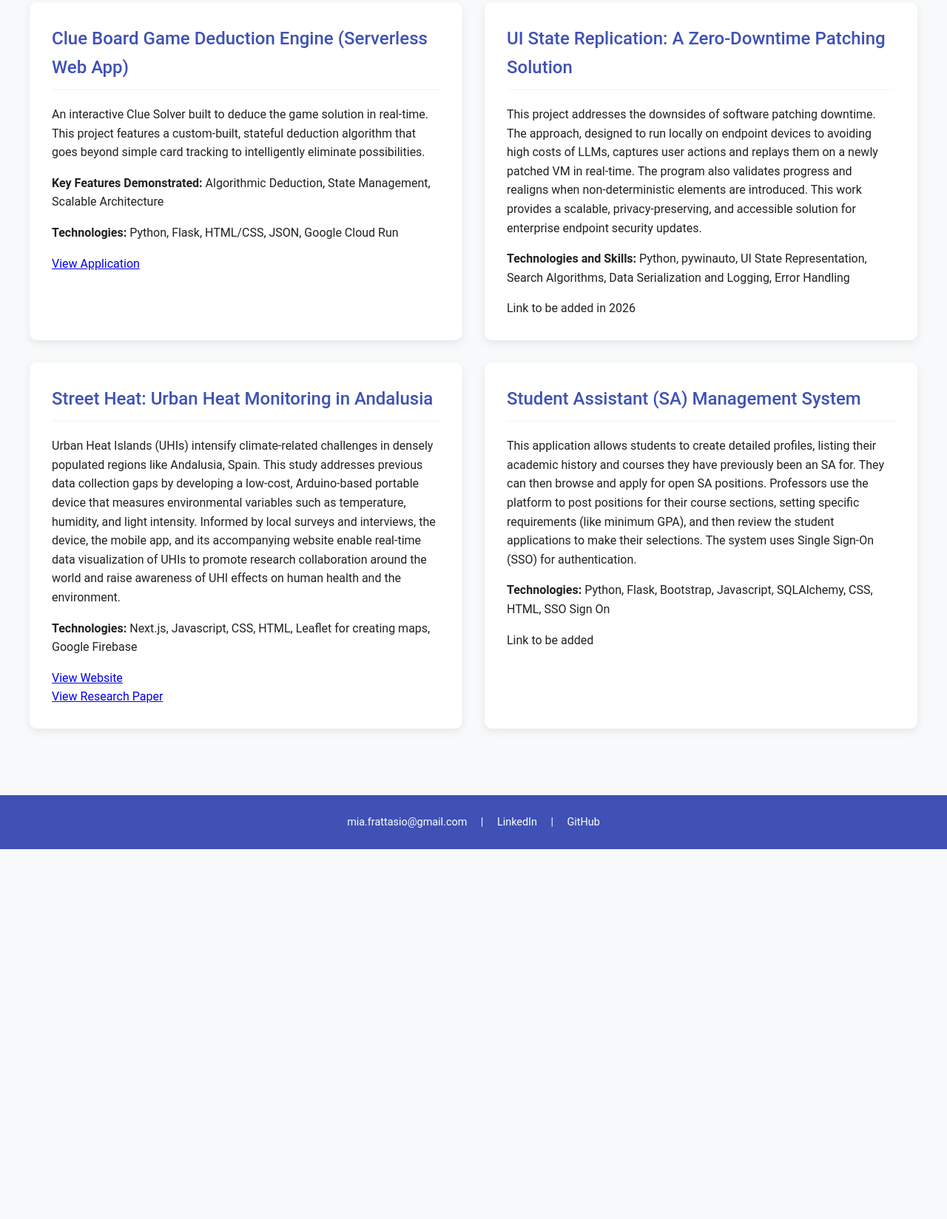
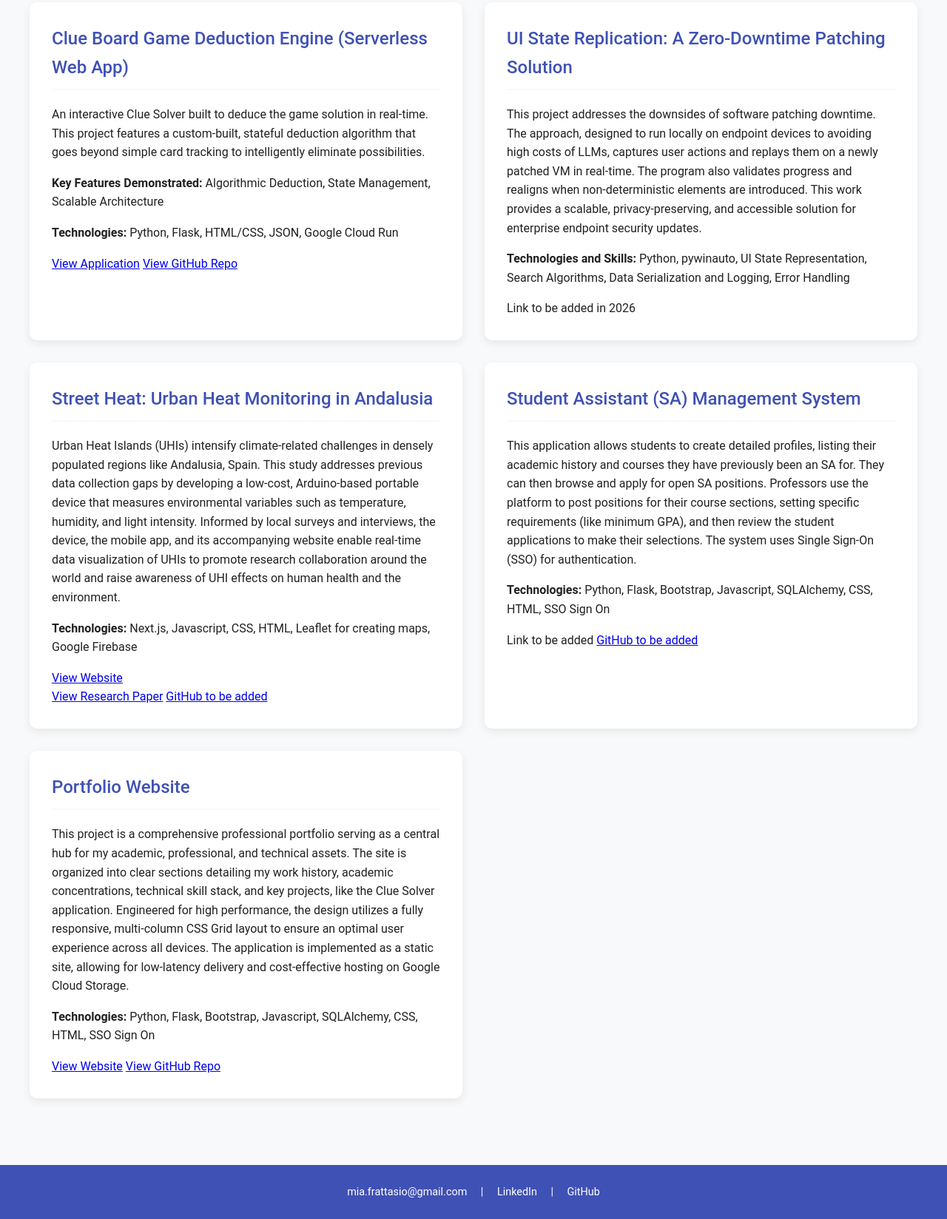
Before and after one commit to miafrattasio/portfolio-website, a plain HTML site: page projects.html in a window 1280 px wide. Shown: the part 688-2336 px from the top of the page at 74% size. Before the commit the page ends 1836 px from the top, so only its background shows below. Drawn offline with Linux system fonts and the light colour scheme.

Commit message:
Initial commit

```diff
--- a/projects.html
+++ b/projects.html
@@ -21,6 +21,7 @@
             <p>A student-only marketplace for WPI where users can buy, sell, and swap items like textbooks, clothing, and furniture. Students can create personal accounts with encrypted logins, upload profile photos, and manage their own listings and saved posts. The platform makes it easy to browse all items, search by category or price, and upload items with photos and descriptions. Users can edit their posts at any time and chat with sellers or buyers through real-time messaging to coordinate meet-ups on campus.</p>
             <p><strong>Technologies and Skills:</strong> Next.js, Node.js, TypeScript, MongoDB, Gleam, WebSockets, Credential Security</p>
             <a href="https://www.youtube.com/watch?v=fW9sTtRRoZY&list=PPSV&t=" target="_blank">View Project Video</a>
+            <a href="https://github.com/miafrattasio/WPIBuys" target="_blank">View GitHub Repo</a>
         </article>
 
 
@@ -35,7 +36,8 @@
             <p>An interactive Clue Solver built to deduce the game solution in real-time. This project features a custom-built, stateful deduction algorithm that goes beyond simple card tracking to intelligently eliminate possibilities.</p>
             <p><strong>Key Features Demonstrated:</strong> Algorithmic Deduction, State Management, Scalable Architecture</p>
             <p><strong>Technologies:</strong> Python, Flask, HTML/CSS, JSON, Google Cloud Run</p>
-            <a href="https://clue-solver-app-893725019972.us-central1.run.app/" target="_blank">View Application</a>
+            <a href="https://clue-solver-app-1067691072448.us-central1.run.app" target="_blank">View Application</a>
+            <a href="https://github.com/miafrattasio/clue-solver-app" target="_blank">View GitHub Repo</a>
         </article>
 
         <article class="info-card">
@@ -52,6 +54,7 @@
             <a href="https://urbanheatmonitoring.web.app/dashboard/ " target="_blank">View Website</a>
             <br>
             <a href="https://digital.wpi.edu/concern/student_works/1r66j564b?locale=en " target="_blank">View Research Paper</a>
+            <a href="https://github.com/miafrattasio/clue-solver-app" target="_blank">GitHub to be added</a>
         </article>
 
         <article class="info-card">
@@ -59,6 +62,15 @@
             <p>This application allows students to create detailed profiles, listing their academic history and courses they have previously been an SA for. They can then browse and apply for open SA positions. Professors use the platform to post positions for their course sections, setting specific requirements (like minimum GPA), and then review the student applications to make their selections. The system uses Single Sign-On (SSO) for authentication. </p>
             <p><strong>Technologies:</strong> Python, Flask, Bootstrap, Javascript, SQLAlchemy, CSS, HTML, SSO Sign On</p>
             <a>Link to be added</a>
+            <a href="https://github.com/miafrattasio/clue-solver-app" target="_blank">GitHub to be added</a>
+        </article>
+
+        <article class="info-card">
+            <h3>Portfolio Website</h3>
+            <p>This project is a comprehensive professional portfolio serving as a central hub for my academic, professional, and technical assets. The site is organized into clear sections detailing my work history, academic concentrations, technical skill stack, and key projects, like the Clue Solver application. Engineered for high performance, the design utilizes a fully responsive, multi-column CSS Grid layout to ensure an optimal user experience across all devices. The application is implemented as a static site, allowing for low-latency delivery and cost-effective hosting on Google Cloud Storage.</p>
+            <p><strong>Technologies:</strong> Python, Flask, Bootstrap, Javascript, SQLAlchemy, CSS, HTML, SSO Sign On</p>
+            <a href="https://mia-frattasio-portfolio-1067691072448.us-central1.run.app/index.html" target="_blank">View Website</a>
+            <a href="https://github.com/miafrattasio/portfolio-website" target="_blank">View GitHub Repo</a>
         </article>
 
         <!--
```
Also changed, not shown: index.html (+3 -3 lines).
